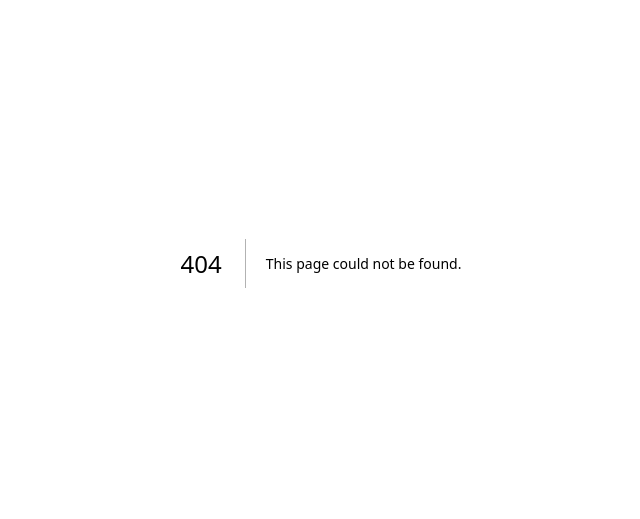
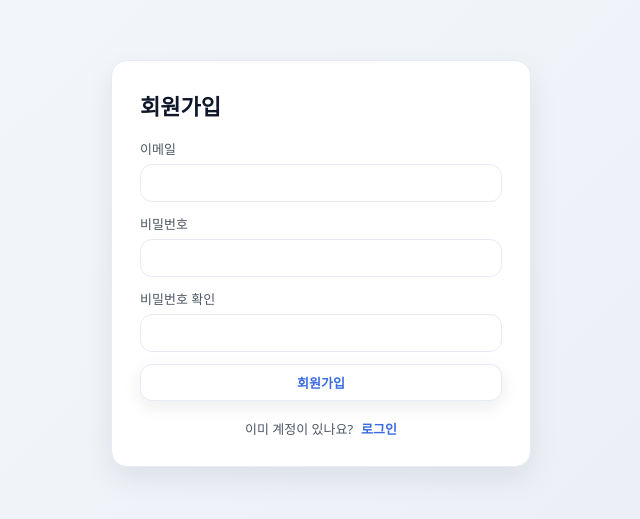
Before and after one commit to yam-chi/muchi23, a Next.js app: page /signup in a window 1280 px wide. Before the commit this address had no page. Shown: the part 137-656 px from the top of the page, without its empty margins (319-959 px from the left). Built offline with nearby package versions, Linux system fonts and the light colour scheme.

Commit message:
회원가입

```diff
--- a/app/globals.css
+++ b/app/globals.css
@@ -154,6 +154,34 @@ header {
   letter-spacing: -0.5px;
 }
 
+/* Header title & logout */
+.title-with-logout {
+  display: inline-flex;
+  align-items: center;
+  gap: 12px;
+}
+
+.title-with-logout .title {
+  font-size: 18px;
+  font-weight: 700;
+  color: #1f2937;
+}
+
+.logout-link {
+  background: transparent;
+  border: none;
+  padding: 0;
+  font-size: 12px;
+  color: #6b7280;
+  cursor: pointer;
+  text-decoration: none;
+}
+
+.logout-link:hover {
+  color: #111827;
+  text-decoration: underline;
+}
+
     /* === Buttons (Neo-brutal pill style) === */
 .btn {
   border-radius: 12px;
@@ -255,6 +283,106 @@ header {
   transform: rotate(180deg);
 }
 
+/* === Auth Pages === */
+.auth-page {
+  min-height: 100vh;
+  display: flex;
+  align-items: center;
+  justify-content: center;
+  background: var(--bg-gradient);
+  padding: 24px;
+}
+
+.auth-card {
+  background: #ffffff;
+  border: 1px solid #e6ebf5;
+  border-radius: 16px;
+  box-shadow: 0 12px 30px rgba(15, 23, 42, 0.08);
+  padding: 28px;
+  width: min(420px, 100%);
+  display: flex;
+  flex-direction: column;
+  gap: 18px;
+}
+
+.auth-title {
+  margin: 0;
+  font-size: 22px;
+  font-weight: 700;
+  color: var(--text-main);
+}
+
+.auth-form {
+  display: flex;
+  flex-direction: column;
+  gap: 12px;
+}
+
+.auth-field {
+  display: flex;
+  flex-direction: column;
+  gap: 6px;
+  font-size: 13px;
+  color: var(--text-sub);
+}
+
+.auth-input {
+  border: 1px solid #e6ebf5;
+  border-radius: 12px;
+  padding: 8px 12px;
+  height: 38px;
+  font-size: 14px;
+  box-sizing: border-box;
+  background: #ffffff;
+  transition: border-color 0.15s ease, box-shadow 0.15s ease;
+}
+
+.auth-input:focus {
+  outline: none;
+  border-color: #3a6be0;
+  box-shadow: 0 0 0 3px rgba(58, 107, 224, 0.15);
+}
+
+.auth-error {
+  color: #dc2626;
+  font-size: 13px;
+  background: #fef2f2;
+  border: 1px solid #fecaca;
+  border-radius: 10px;
+  padding: 8px 10px;
+}
+
+.auth-success {
+  color: #15803d;
+  font-size: 13px;
+  background: #ecfdf3;
+  border: 1px solid #bbf7d0;
+  border-radius: 10px;
+  padding: 8px 10px;
+}
+
+.auth-submit {
+  width: 100%;
+}
+
+.auth-actions {
+  display: flex;
+  align-items: center;
+  justify-content: center;
+  gap: 8px;
+  font-size: 13px;
+  color: var(--text-sub);
+}
+
+.auth-link {
+  color: #3a6be0;
+  font-weight: 600;
+  text-decoration: none;
+}
+
+.auth-link:hover {
+  text-decoration: underline;
+}
     .month-dropdown {
       position: absolute;
       top: 110%;
--- /dev/null
+++ b/app/signup/page.tsx
@@ -0,0 +1,86 @@
+"use client";
+
+import Link from "next/link";
+import { FormEvent, useState } from "react";
+import { signUpWithEmail } from "@/lib/supabase";
+
+export default function SignupPage() {
+  const [email, setEmail] = useState("");
+  const [password, setPassword] = useState("");
+  const [confirm, setConfirm] = useState("");
+  const [error, setError] = useState<string | null>(null);
+  const [success, setSuccess] = useState<string | null>(null);
+  const [loading, setLoading] = useState(false);
+
+  async function onSubmit(e: FormEvent) {
+    e.preventDefault();
+    setError(null);
+    setSuccess(null);
+    if (password !== confirm) {
+      setError("비밀번호가 일치하지 않습니다.");
+      return;
+    }
+    setLoading(true);
+    const { error: err } = await signUpWithEmail(email, password);
+    setLoading(false);
+    if (err) {
+      setError(err.message);
+      return;
+    }
+    setSuccess("회원가입 메일이 발송되었습니다. 로그인 후 이용해주세요.");
+  }
+
+  return (
+    <div className="auth-page">
+      <div className="auth-card">
+        <h1 className="auth-title">회원가입</h1>
+        <form className="auth-form" onSubmit={onSubmit}>
+          <label className="auth-field">
+            <span>이메일</span>
+            <input
+              className="auth-input"
+              type="email"
+              value={email}
+              onChange={(e) => setEmail(e.target.value)}
+              required
+              autoComplete="email"
+            />
+          </label>
+          <label className="auth-field">
+            <span>비밀번호</span>
+            <input
+              className="auth-input"
+              type="password"
+              value={password}
+              onChange={(e) => setPassword(e.target.value)}
+              required
+              autoComplete="new-password"
+            />
+          </label>
+          <label className="auth-field">
+            <span>비밀번호 확인</span>
+            <input
+              className="auth-input"
+              type="password"
+              value={confirm}
+              onChange={(e) => setConfirm(e.target.value)}
+              required
+              autoComplete="new-password"
+            />
+          </label>
+          {error && <div className="auth-error">{error}</div>}
+          {success && <div className="auth-success">{success}</div>}
+          <button className="btn auth-submit" type="submit" disabled={loading}>
+            {loading ? "가입 중..." : "회원가입"}
+          </button>
+        </form>
+        <div className="auth-actions">
+          <span>이미 계정이 있나요?</span>
+          <Link href="/login" className="auth-link">
+            로그인
+          </Link>
+        </div>
+      </div>
+    </div>
+  );
+}
--- /dev/null
+++ b/lib/supabase.ts
@@ -0,0 +1,27 @@
+import { createClient } from "@supabase/supabase-js";
+
+const supabaseUrl = process.env.NEXT_PUBLIC_SUPABASE_URL;
+const supabaseKey = process.env.NEXT_PUBLIC_SUPABASE_ANON_KEY;
+
+if (!supabaseUrl || !supabaseKey) {
+  throw new Error("Supabase 환경변수가 설정되지 않았습니다. .env.local을 확인하세요.");
+}
+
+export const supabase = createClient(supabaseUrl, supabaseKey);
+
+export async function signInWithEmail(email: string, password: string) {
+  return supabase.auth.signInWithPassword({ email, password });
+}
+
+export async function signUpWithEmail(email: string, password: string) {
+  return supabase.auth.signUp({ email, password });
+}
+
+export async function signOut() {
+  return supabase.auth.signOut();
+}
+
+export async function getSession() {
+  const { data } = await supabase.auth.getSession();
+  return data.session;
+}
```
Also changed, not shown: app/login/page.tsx (added, +67 -0 lines), app/page.tsx (+49 -3 lines), 1 other file (tests, documents, lock files or other folders). Lines whose indentation alone changed are shown as unchanged.
